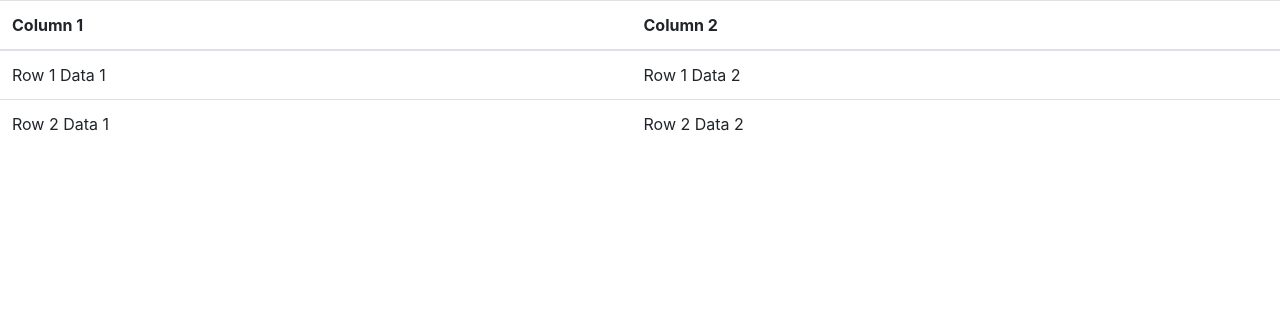
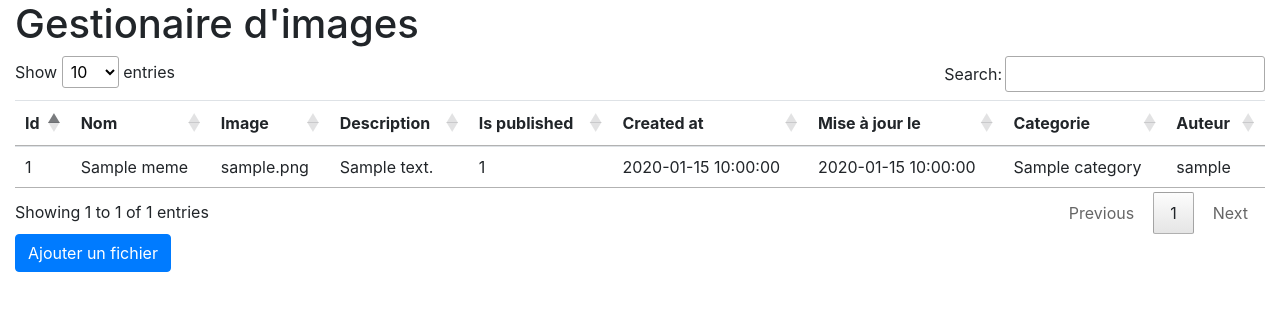
Before and after one commit to Denisi64/Atommeme, a PHP site: page /gestionimage.php in a window 1280 px wide. Shown: the part 56-367 px from the top of the page. Run offline with PHP 8.4, Linux system fonts and the light colour scheme; tables that the repository leaves empty or names only in its code hold one stand-in row (values such as "Sample post"); some libraries are stand-ins or nearby versions.

Commit message:
datatable

```diff
--- a/page/gestionimage.php
+++ b/page/gestionimage.php
@@ -2,33 +2,94 @@
 <html>
 <link rel="stylesheet" href="https://cdn.jsdelivr.net/npm/bootstrap@4.6.0/dist/css/bootstrap.min.css"
       integrity="sha384-B0vP5xmATw1+K9KRQjQERJvTumQW0nPEzvF6L/Z6nronJ3oUOFUFpCjEUQouq2+l" crossorigin="anonymous">
-<link rel="stylesheet" href="../css/datatables.min.css"/>
-
+<link rel="stylesheet" href="https://cdn.datatables.net/1.10.24/css/jquery.dataTables.min.css">
+<body>
 <div class="container-fluid">
     <?php
-    include '../partials/navbar.php'
+    include '../partials/navbar.php';
+    include '../partials/imgselect.php';
+    $connection = connection();
+    $sql = "SELECT meme.id AS id, meme.name AS name, meme.image AS image, meme.description AS description,meme.created_at AS created, meme.is_published AS published, meme.updated AS updated, category.name AS nomCat, user.username AS pseudo
+    FROM meme
+    LEFT JOIN category
+        ON category.id = meme.category_id
+    LEFT JOIN user
+        ON user.id = meme.author_id";
+    $stmt = $connection->prepare($sql);
+    $stmt->execute();
+    $donnees = $stmt->fetchAll();
     ?>
-</div>
 
-<table class="table table-hover" id="myTable">
+    <h1>Gestionaire d'images</h1>
+    <table class="table table-hover" id="table_id">
         <thead>
         <tr>
-        <th>Column 1</th>
-        <th>Column 2</th>
+            <th>Id</th>
+            <th>Nom</th>
+            <th>Image</th>
+            <th>Description</th>
+            <th>Is published</th>
+            <th>Created at</th>
+            <th>Mise à jour le</th>
+            <th>Categorie</th>
+            <th>Auteur</th>
         </tr>
         </thead>
         <tbody>
+        <?php foreach ($donnees as $meme): ?>
             <tr>
-        <td>Row 1 Data 1</td>
-        <td>Row 1 Data 2</td>
+                <td><?= $meme->id ?></td>
+                <td><?= $meme->name ?></td>
+                <td><?= $meme->image ?></td>
+                <td><?= $meme->description ?></td>
+                <td><?= $meme->published ?></td>
+                <td><?= $meme->created ?></td>
+                <td><?= $meme->updated ?></td>
+                <td><?= $meme->nomCat ?></td>
+                <td><?= $meme->pseudo ?></td>
+
             </tr>
-    <tr>
-        <td>Row 2 Data 1</td>
-        <td>Row 2 Data 2</td>
-    </tr>
+        <?php endforeach; ?>
         </tbody>
     </table>
 
-<script src="/static/js/datatables.min.js"></script>
+    <button type="button" class="btn btn-primary" data-toggle="modal" data-target="#exampleModal">
+        Ajouter un fichier
+    </button>
+
+
+</div>
+
+
+<div class="modal fade" id="exampleModal" tabindex="-1" role="dialog" aria-labelledby="exampleModalLabel"
+     aria-hidden="true">
+    <div class="modal-dialog" role="document">
+        <div class="modal-content">
+            <div class="modal-header">
+                <h5 class="modal-title" id="exampleModalLabel">Modal title</h5>
+                <button type="button" class="close" data-dismiss="modal" aria-label="Close">
+                    <span aria-hidden="true">&times;</span>
+                </button>
+            </div>
+            <div class="modal-body">
+                ...
+            </div>
+            <div class="modal-footer">
+                <button type="button" class="btn btn-secondary" data-dismiss="modal">Close</button>
+                <button type="button" class="btn btn-primary">Save changes</button>
+            </div>
+        </div>
+    </div>
+</div>
+
+</body>
+
+<script src="https://code.jquery.com/jquery-3.5.1.js"></script>
+<script src="https://cdn.datatables.net/1.10.24/js/jquery.dataTables.min.js"></script>
+<script>
+    $(document).ready(function() {
+        $('#table_id').DataTable();
+    } );
+</script>
 
 </html>
--- a/partials/conectionbdd.php
+++ b/partials/conectionbdd.php
@@ -3,13 +3,17 @@
 function connection()
 {
     $servername = "localhost";
+    $dns = "mysql:host=$servername;dbname=atommeme;charset=utf8";
     $username = "root";
     $password = "";
     $conn = null;
+    $options = [ // remplace le setAttribute
+        PDO::ATTR_ERRMODE => PDO:: ERRMODE_EXCEPTION,
+        PDO::ATTR_DEFAULT_FETCH_MODE => PDO::FETCH_OBJ
+    ];
     try {
-        $conn = new PDO("mysql:host=$servername;dbname=atommeme", $username, $password);
+        $conn = new PDO($dns, $username, $password,$options);
         // set the PDO error mode to exception
-        $conn->setAttribute(PDO::ATTR_ERRMODE, PDO::ERRMODE_EXCEPTION);
     } catch (Exception $e) {
         echo 'Exception reçue : ', $e->getMessage(), "\n";
     }
--- a/partials/imgselect.php
+++ b/partials/imgselect.php
@@ -1 +1,3 @@
 <?php
+include '../partials/conectionbdd.php';
+include '../partials/timezone.php';
```
Lines whose indentation alone changed are shown as unchanged.
